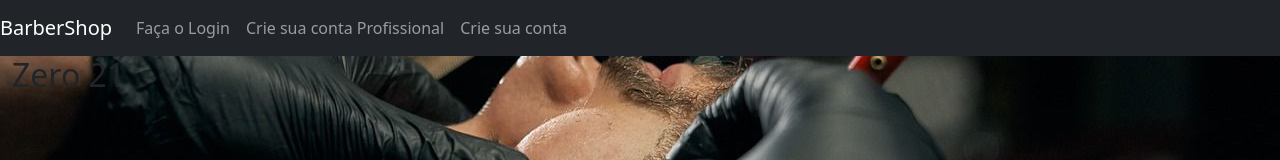
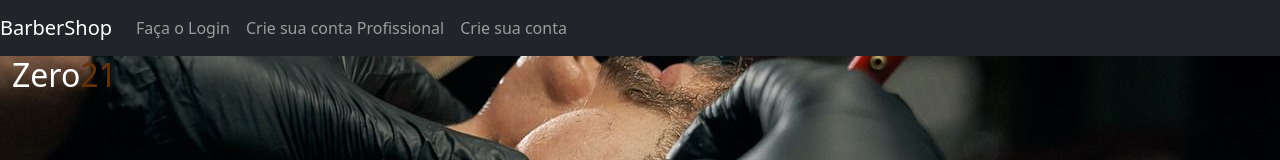
Before and after one commit to Antunespk/BarberShop, a Vue app: page / in a window 1280 px wide. Shown: the top 160 px of the page. Built offline with nearby package versions, Linux system fonts and the light colour scheme.

Commit message:
Fluxograma

```diff
--- a/package.json
+++ b/package.json
@@ -10,6 +10,7 @@
   },
   "dependencies": {
     "@jridgewell/sourcemap-codec": "^1.4.14",
+    "axios": "^1.3.1",
     "moment": "^2.29.4",
     "vue": "^3.2.45",
     "vue-router": "^4.1.6"
--- a/src/views/Home.vue
+++ b/src/views/Home.vue
@@ -9,7 +9,7 @@ import Footer from '../components/Footer.vue'
             <Navbar></Navbar>
         </section>
         <header class="header container-xxl">
-            <h2>Zero 21</h2>
+            <h2 class="zero21">Zero<span>21</span></h2>
         </header>
 
         <body>
@@ -25,4 +25,11 @@ import Footer from '../components/Footer.vue'
     width: 100%;
     height: 300px;
 }
+
+.zero21{
+color: white;
+}
+.zero21 span{
+    color: rgb(103, 49, 10);
+}
 </style>
--- a/src/views/usuarioAdd.vue
+++ b/src/views/usuarioAdd.vue
@@ -1,6 +1,6 @@
 <script>
-import { Usuario } from '@/model/usuario.js';
-import usuarioService from '@/service/usuarioService';
+import { Usuario } from '../models/usuario';
+import usuarioService from '../models/servicos';
 
 var usuario = new Usuario();
 
```
Also changed, not shown: 2 other files (tests, documents, lock files or other folders).
